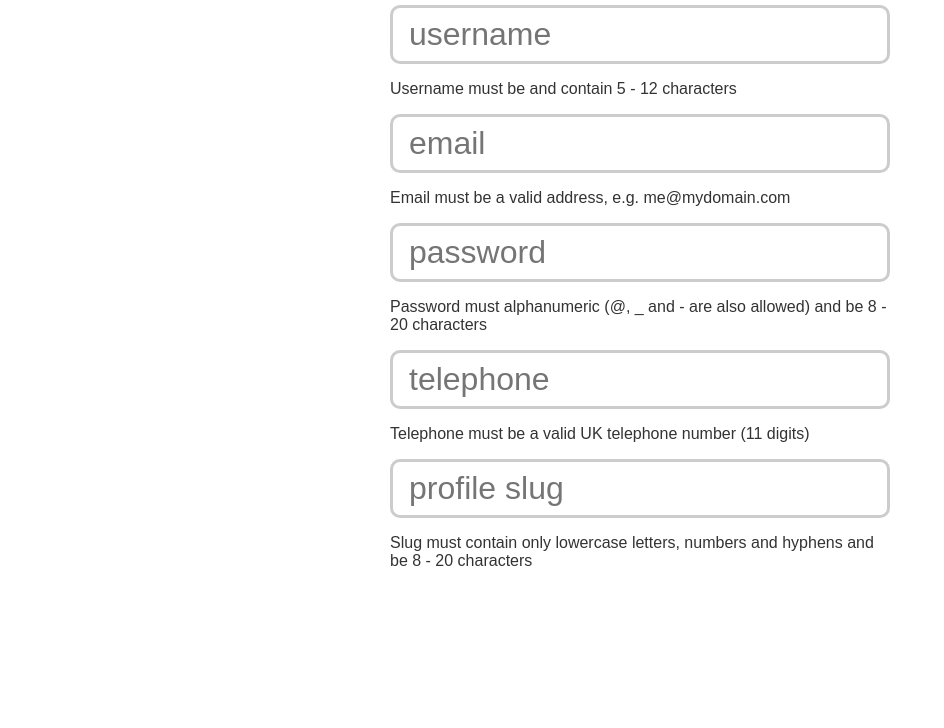
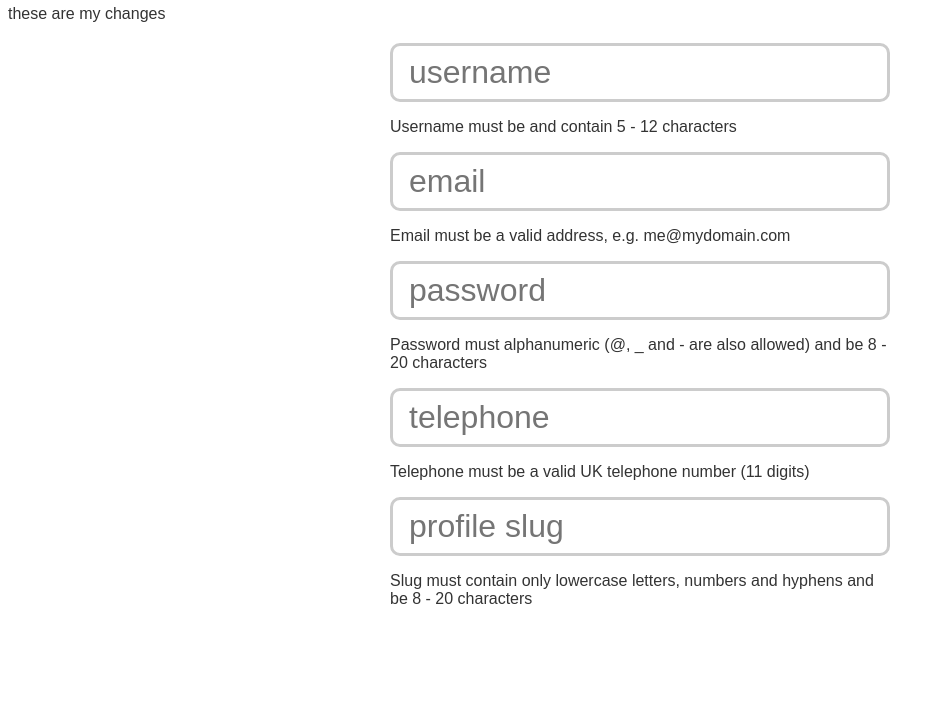
Before and after one commit to iamshaunjp/regex-playlist, a plain HTML site: page index.html in a window 1280 px wide. Shown: the part 72-800 px from the top of the page, without its empty margins (0-944 px from the left). Drawn offline with Linux system fonts and the light colour scheme.

Commit message:
did some change to see if it works

```diff
--- a/index.html
+++ b/index.html
@@ -7,6 +7,7 @@
     </head>
     <body>
         <h1>New User Signup</h1>
+        <p> these are my changes</p>
         <form>
 
             <input type="text" name="username" placeholder="username">
```
